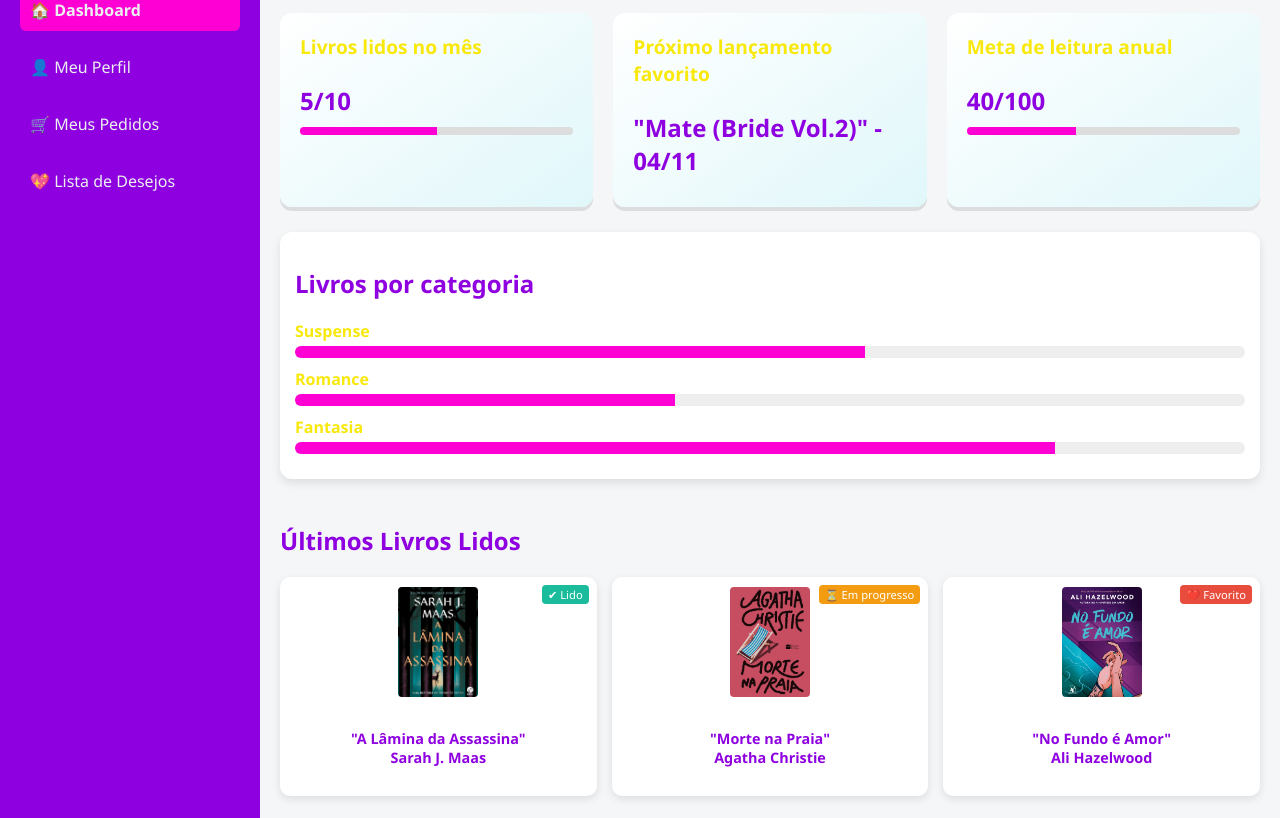
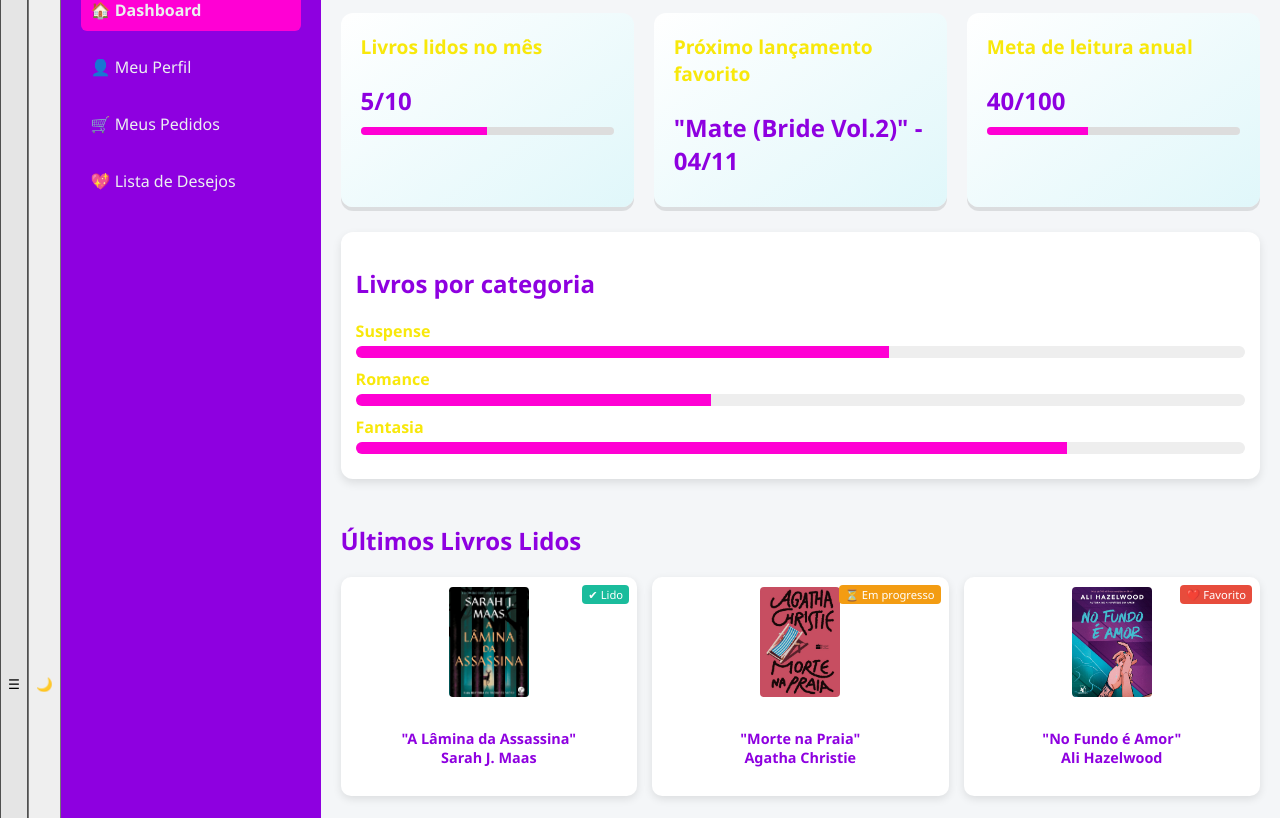
Before and after one commit to juh-soudev/Dashboard-Livraria, a plain HTML site: page index.html in a window 1280 px wide. Shown: the part 106-924 px from the top of the page. Drawn offline with Linux system fonts and the light colour scheme.

Commit message:
acrescentando botões e importando arquivo js

```diff
--- a/index.html
+++ b/index.html
@@ -7,6 +7,10 @@
     <link rel="stylesheet" href="style.css">
 </head>
 <body>
+
+    <button id="toggleMenu" class="menu-btn">☰</button>
+    <button id="darkModeBtn" class="dark-btn">🌙</button>
+
     <aside>
         <h2>Menu</h2>
         <a href="#" class="active">🏠 Dashboard</a>
@@ -106,5 +110,7 @@
             <div class="notificacao alerta">⚠️ Oferta termina hoje!</div>
         </section>
     </main>
+
+    <script src="script.js"></script>
 </body>
 </html>
```
Also changed, not shown: script.js (added).
